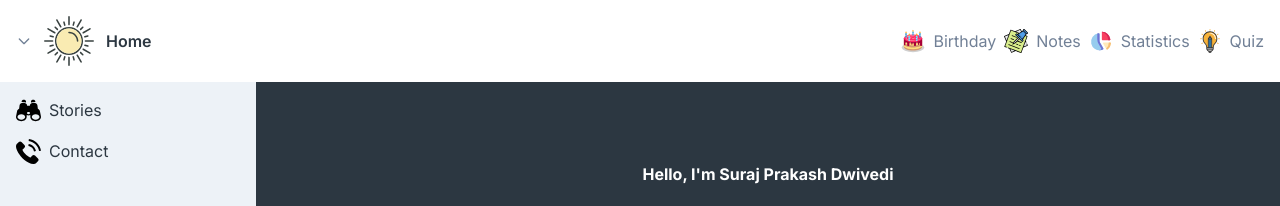
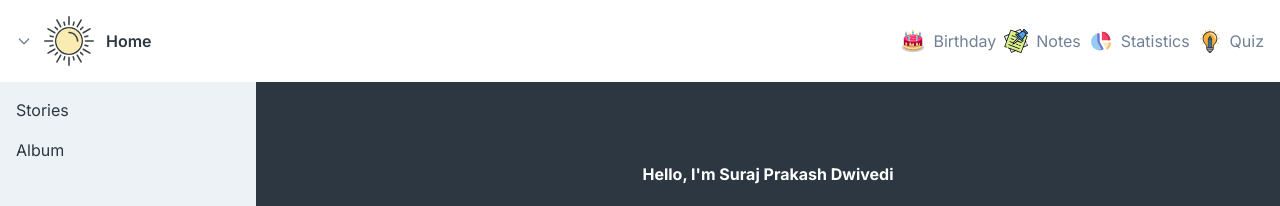
Before and after one commit to spd1996/Portfolio, a Next.js app: page / in a window 1280 px wide. Shown: the top 206 px of the page. Built offline with nearby package versions, Linux system fonts and the light colour scheme.

Commit message:
added album page

```diff
--- a/package.json
+++ b/package.json
@@ -18,7 +18,8 @@
     "next": "14.0.4",
     "react": "^18",
     "react-chartjs-2": "^5.2.0",
-    "react-dom": "^18"
+    "react-dom": "^18",
+    "react-responsive-carousel": "^3.2.23"
   },
   "devDependencies": {
     "@types/node": "^20",
--- /dev/null
+++ b/src/app/album/page.tsx
@@ -0,0 +1,54 @@
+'use client'
+
+import React, { useState } from 'react';
+import { Carousel } from 'react-responsive-carousel';
+import "react-responsive-carousel/lib/styles/carousel.min.css"; // Import carousel CSS
+import PageContainer from '../components/pagecontainer';
+
+const ImageUpload: React.FC = () => {
+    const [images, setImages] = useState<string[]>([]);
+
+    const handleImageChange = (e: React.ChangeEvent<HTMLInputElement>) => {
+        if (e.target.files) {
+            const filesArray = Array.from(e.target.files).map(file =>
+                URL.createObjectURL(file)
+            );
+            setImages((prevImages) => prevImages.concat(filesArray));
+        }
+    };
+
+    const renderCarousel = (source: string[]) => {
+        return (
+            <Carousel
+                showArrows={true}
+                infiniteLoop
+                useKeyboardArrows
+                dynamicHeight
+            >
+                {source.map((photo, index) => (
+                    <div key={index} className="p-2  shadow-lg mx-4 my-2 transform hover:scale-105 transition duration-300">
+                        <img
+                            src={photo}
+                            alt={`upload-${index}`}
+                            className="max-h-96 max-w-auto object-contain border-4 border-accent-green bg-gradient-to-r from-accent-yellow via-accent-green to-accent-blue rounded-lg" // Tailwind classes for image
+                            onClick={() => {/* handle image click to enlarge */}}
+                        />
+                    </div>
+                ))}
+            </Carousel>
+        );
+    };
+
+    return (
+        <PageContainer>
+                    <div className="bg-gradient-to-r from-accent-blue to-accent-indigo">
+            <input type="file" multiple onChange={handleImageChange} />
+            <div className="mt-4">
+                {images.length > 0 && renderCarousel(images)}
+            </div>
+        </div>
+        </PageContainer>
+    );
+};
+
+export default ImageUpload;
--- a/src/app/components/pagecontainer.tsx
+++ b/src/app/components/pagecontainer.tsx
@@ -94,36 +94,6 @@ const PageContainer: React.FC<LayoutContainerProps> = ({ children }) => {
               </li> */}
                 <li className="p-2 hover:bg-gray-600">
                   <div className="flex flex-row space-x-2">
-                    <svg
-                      fill="#000000"
-                      height="25px"
-                      width="25px"
-                      version="1.1"
-                      id="Capa_1"
-                      xmlns="http://www.w3.org/2000/svg"
-                      xmlnsXlink="http://www.w3.org/1999/xlink"
-                      viewBox="0 0 488.1 488.1"
-                      xmlSpace="preserve"
-                    >
-                      <g id="SVGRepo_bgCarrier" stroke-width="0"></g>
-                      <g
-                        id="SVGRepo_tracerCarrier"
-                        stroke-linecap="round"
-                        stroke-linejoin="round"
-                      ></g>
-                      <g id="SVGRepo_iconCarrier">
-                        {" "}
-                        <g>
-                          {" "}
-                          <g>
-                            {" "}
-                            <path d="M299.9,86.8c14.2-6.3,30.3-9.8,46.2-9.8c9.2,0,18,1.1,26.3,3.2c3.3,0.8,6.5-2,6-5.4l-1.2-9.6l0,0 c-1-16-19.3-28.9-41.2-28.9c-22.5,0-44,13.5-44,30.2l1,16C293.3,86,296.8,88.2,299.9,86.8z"></path>{" "}
-                            <path d="M487.3,361.9l-0.5-2.9c0-0.2-0.1-0.4-0.1-0.6l-18.5-94c-2.4-21.7-18.2-40.6-41.2-52.3l-8.8-68.3c0-29-32.8-52.7-72.1-52.7 s-76.7,23.5-76.7,52.6c0,1.4,0.1,2.9,0.3,4.3l0.5,7.4c-7.8-2.8-16.7-4.4-26.1-4.4c-9.5,0-18.4,1.6-26.3,4.5l0.5-7.5 c0.2-1.4,0.3-2.8,0.3-4.3c0-29-37.5-52.6-76.7-52.6c-39.3,0-72.1,23.7-72.1,52.7L61,212.1c-23,11.6-38.8,30.6-41.2,52.3l-18.5,94 c0,0.2-0.1,0.4-0.1,0.6l-0.5,2.9l0,0c-0.4,3-0.7,6-0.7,9.1c0,44.6,46.7,80.8,104.2,80.8s104.2-36.2,104.2-80.8l0,0l0,0v-37 c10.3,4.8,22.6,7.5,35.7,7.5s25.3-2.7,35.6-7.4V371l0,0l0,0c0,44.6,46.7,80.8,104.2,80.8c57.4,0,104.2-36.2,104.2-80.8 C488,367.9,487.7,364.9,487.3,361.9z M104.2,422.7c-40.7,0-75.1-23.7-75.1-51.7c0-28.1,34.4-51.7,75.1-51.7s75.1,23.7,75.1,51.7 C179.3,399,144.9,422.7,104.2,422.7z M244.1,315.9c-17.1,0-31-9.7-31-21.6s13.9-21.6,31-21.6s31,9.7,31,21.6 C275.1,306.2,261.2,315.9,244.1,315.9z M383.8,422.7c-40.7,0-75.1-23.7-75.1-51.7c0-28.1,34.4-51.7,75.1-51.7s75.1,23.7,75.1,51.7 S424.5,422.7,383.8,422.7z"></path>{" "}
-                            <path d="M115.5,80.2c8.3-2.1,17.2-3.2,26.3-3.2c15.9,0,32.1,3.5,46.2,9.8c3.1,1.4,6.6-0.8,6.8-4.2l1-16c0-16.7-21.5-30.2-44-30.2 c-21.9,0-40.1,12.9-41.2,28.9l0,0l-1.2,9.6C109,78.2,112.1,81.1,115.5,80.2z"></path>{" "}
-                          </g>{" "}
-                        </g>{" "}
-                      </g>
-                    </svg>
                     <a href="/stories" className="block">
                       Stories
                     </a>
@@ -131,38 +101,9 @@ const PageContainer: React.FC<LayoutContainerProps> = ({ children }) => {
                 </li>
                 <li className="p-2 hover:bg-gray-600">
                   <div className="flex flex-row space-x-2">
-                    <svg
-                      fill="#000000"
-                      height="25px"
-                      width="25px"
-                      version="1.1"
-                      id="Capa_1"
-                      xmlns="http://www.w3.org/2000/svg"
-                      xmlnsXlink="http://www.w3.org/1999/xlink"
-                      viewBox="0 0 480.56 480.56"
-                      xmlSpace="preserve"
-                    >
-                      <g id="SVGRepo_bgCarrier" stroke-width="0"></g>
-                      <g
-                        id="SVGRepo_tracerCarrier"
-                        stroke-linecap="round"
-                        stroke-linejoin="round"
-                      ></g>
-                      <g id="SVGRepo_iconCarrier">
-                        {" "}
-                        <g>
-                          {" "}
-                          <g>
-                            {" "}
-                            <path d="M365.354,317.9c-15.7-15.5-35.3-15.5-50.9,0c-11.9,11.8-23.8,23.6-35.5,35.6c-3.2,3.3-5.9,4-9.8,1.8 c-7.7-4.2-15.9-7.6-23.3-12.2c-34.5-21.7-63.4-49.6-89-81c-12.7-15.6-24-32.3-31.9-51.1c-1.6-3.8-1.3-6.3,1.8-9.4 c11.9-11.5,23.5-23.3,35.2-35.1c16.3-16.4,16.3-35.6-0.1-52.1c-9.3-9.4-18.6-18.6-27.9-28c-9.6-9.6-19.1-19.3-28.8-28.8 c-15.7-15.3-35.3-15.3-50.9,0.1c-12,11.8-23.5,23.9-35.7,35.5c-11.3,10.7-17,23.8-18.2,39.1c-1.9,24.9,4.2,48.4,12.8,71.3 c17.6,47.4,44.4,89.5,76.9,128.1c43.9,52.2,96.3,93.5,157.6,123.3c27.6,13.4,56.2,23.7,87.3,25.4c21.4,1.2,40-4.2,54.9-20.9 c10.2-11.4,21.7-21.8,32.5-32.7c16-16.2,16.1-35.8,0.2-51.8C403.554,355.9,384.454,336.9,365.354,317.9z"></path>{" "}
-                            <path d="M346.254,238.2l36.9-6.3c-5.8-33.9-21.8-64.6-46.1-89c-25.7-25.7-58.2-41.9-94-46.9l-5.2,37.1 c27.7,3.9,52.9,16.4,72.8,36.3C329.454,188.2,341.754,212,346.254,238.2z"></path>{" "}
-                            <path d="M403.954,77.8c-42.6-42.6-96.5-69.5-156-77.8l-5.2,37.1c51.4,7.2,98,30.5,134.8,67.2c34.9,34.9,57.8,79,66.1,127.5 l36.9-6.3C470.854,169.3,444.354,118.3,403.954,77.8z"></path>{" "}
-                          </g>{" "}
-                        </g>{" "}
-                      </g>
-                    </svg>{" "}
-                    <a href="#" className="block">
-                      Contact
+
+                    <a href="/album" className="block">
+                      Album
                     </a>
                   </div>
                 </li>
--- a/tailwind.config.ts
+++ b/tailwind.config.ts
@@ -88,7 +88,8 @@ module.exports = {
         gray: '#91A1AE',
         pink: '#DE4B9B',
         indigo: '#4A35C3',
-        purple: '#8B5CF6'
+        purple: '#8B5CF6',
+        yellow: '#FEF08A'
       },
 
       progress: {
```
Also changed, not shown: 1 other file (tests, documents, lock files or other folders).
